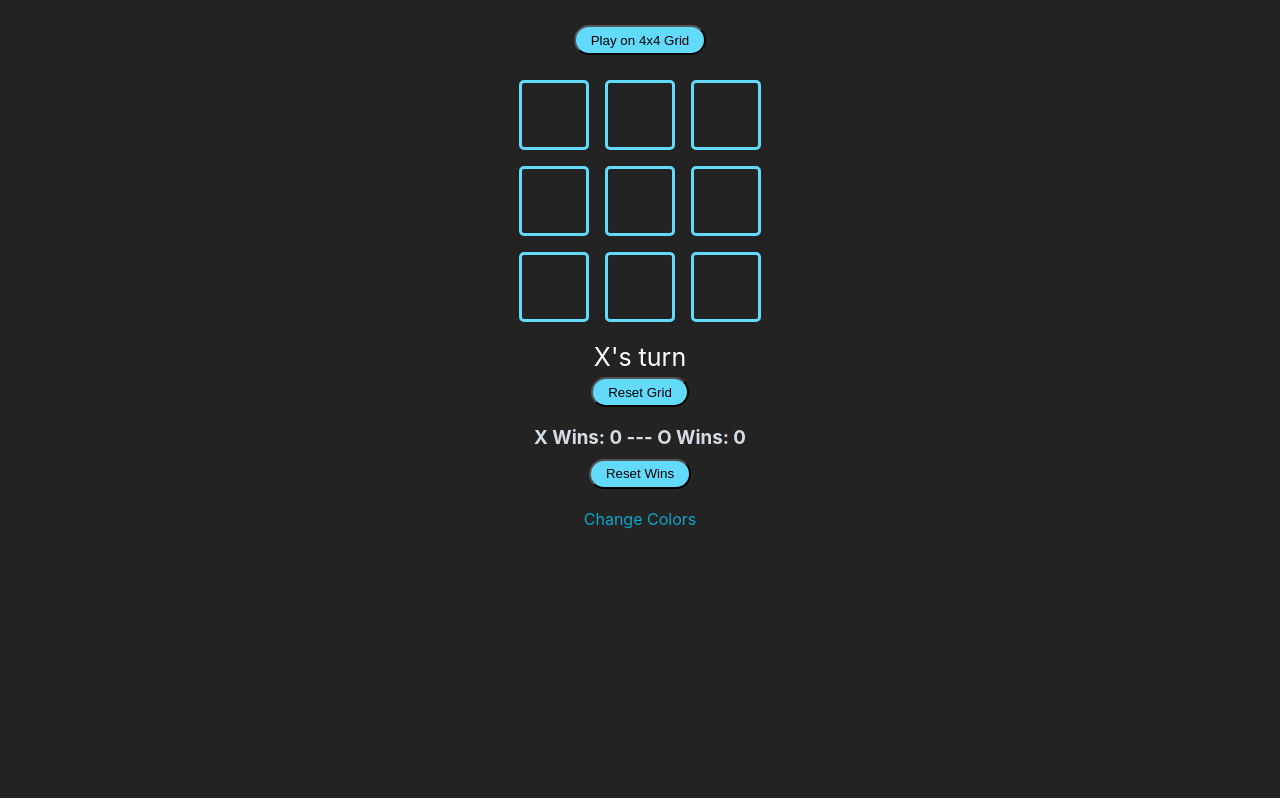
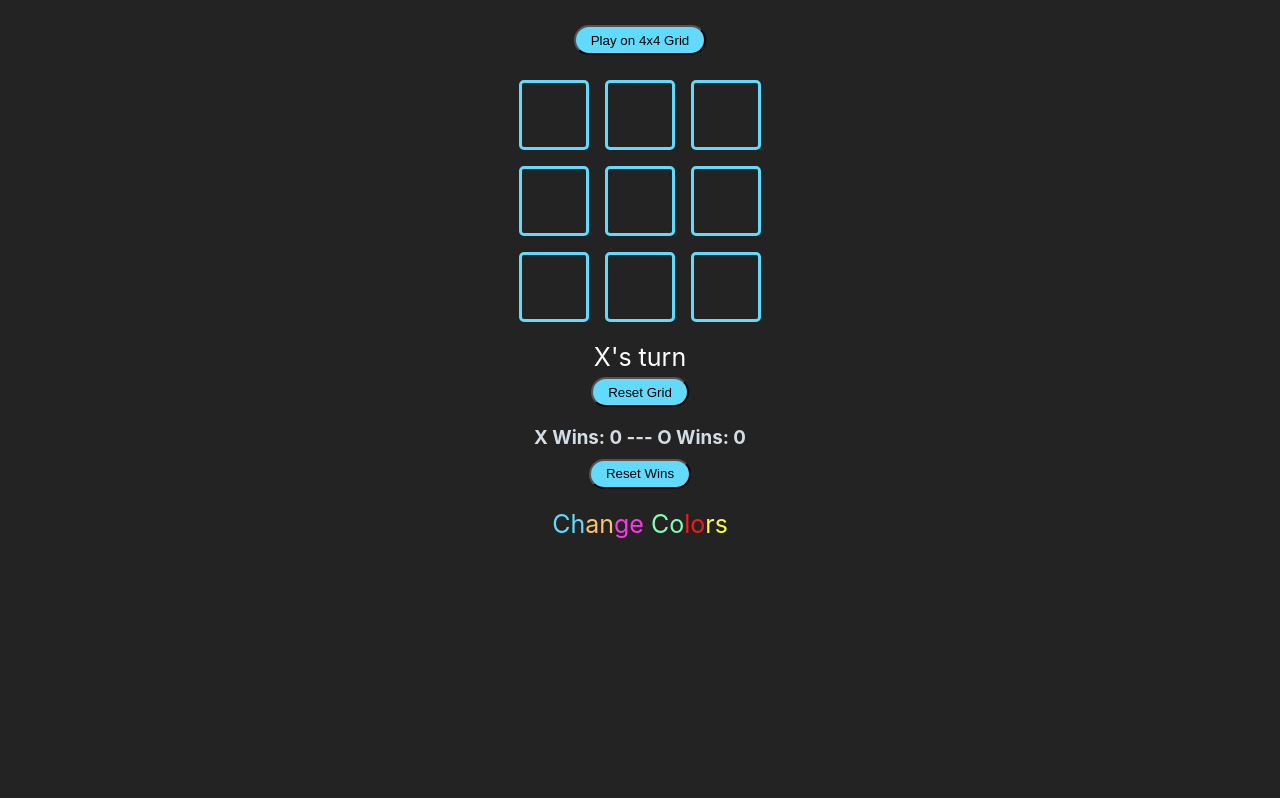
Before and after one commit to johnbrooksby/reactProj1, a React (Create React App) app: page / in a window 1280 px wide. Built offline with nearby package versions, Linux system fonts and the light colour scheme.

Commit message:
Allows user to select a color

```diff
--- a/src/App.css
+++ b/src/App.css
@@ -20,6 +20,10 @@ span {
   font-size: 25px;
   color: white;
   margin-top: 15px;
+}
+
+.blueSpan {
+  color:#61dafb;
 }
 
 p {
--- a/src/App.js
+++ b/src/App.js
@@ -192,10 +192,39 @@ function App() {
       </button>
       <br />
       <div className="aDiv">
-        <a
+        <a onClick={() => {
+          setColor(theme[a])
+          localStorage.setItem("color reference", a)
+        }}>
+        <span className="blueSpan"
+          onClick={() => {
+            a = 0;
+          }}>Ch</span>
+        <span className="orangeA"
+          onClick={() => {
+            a = 1;
+          }}>an</span>
+        <span className="purpleA"
+          onClick={() => {
+            a = 2;
+          }}>ge</span>
+        <span className="greenA"
+          onClick={() => {
+            a = 3
+          }}> Co</span>
+        <span className="redA"
+          onClick={() => {
+            a = 4
+          }}>lo</span>
+        <span className="yellowA"
+          onClick={() => {
+            a = 5
+          }}>rs</span>
+        </a>
+        {/* <a
           className={
             color === "orange" ? "orangeA"
-              : color === "purple" ? "purpleA"
+            : color === "purple" ? "purpleA"
               : color === "green" ? "greenA"
               : color === "red" ? "redA"
               : color === "yellow" ? "yellowA"
@@ -211,7 +240,7 @@ function App() {
           }}
         >
           Change Colors
-        </a>
+        </a> */}
       </div>
     </div>
   );
```
